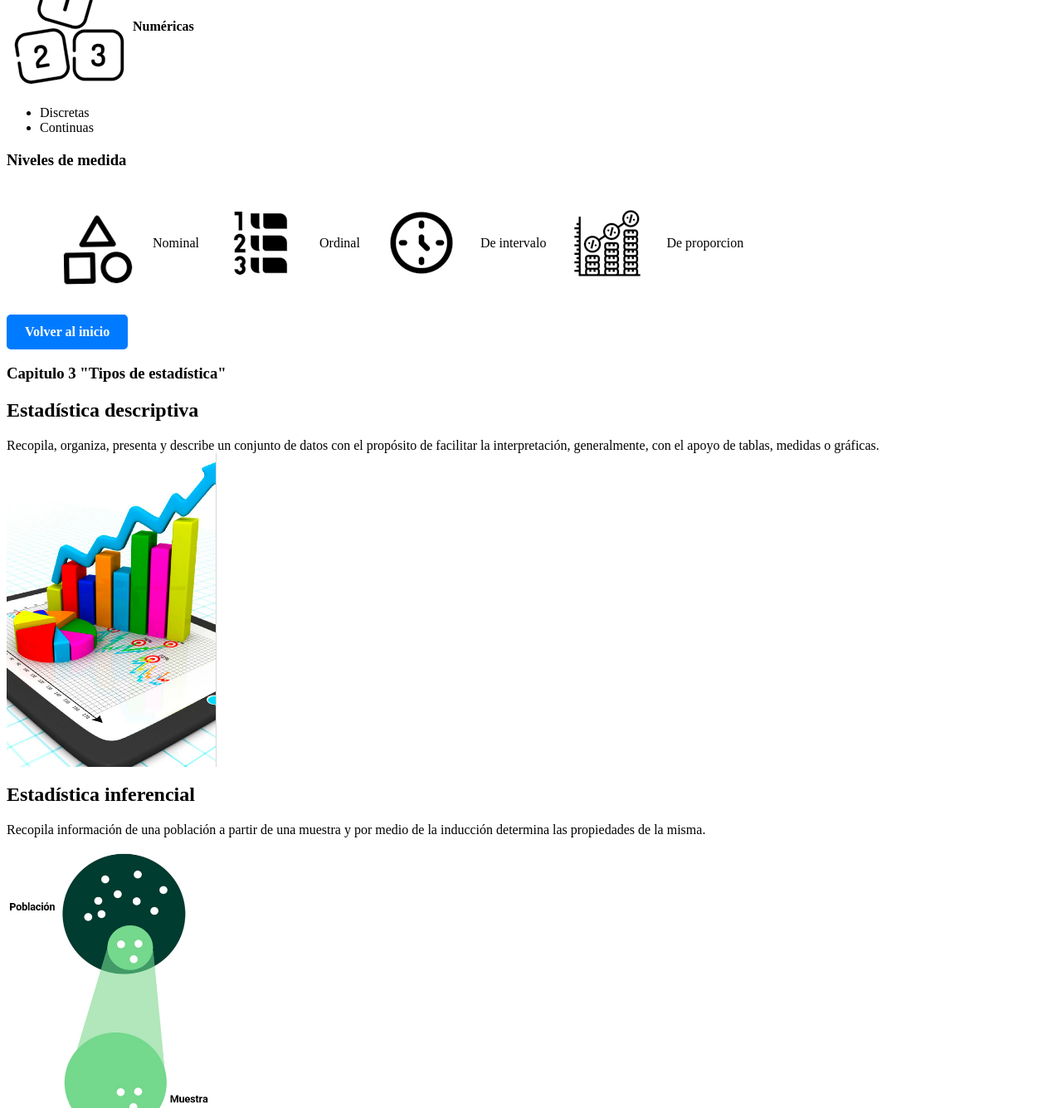
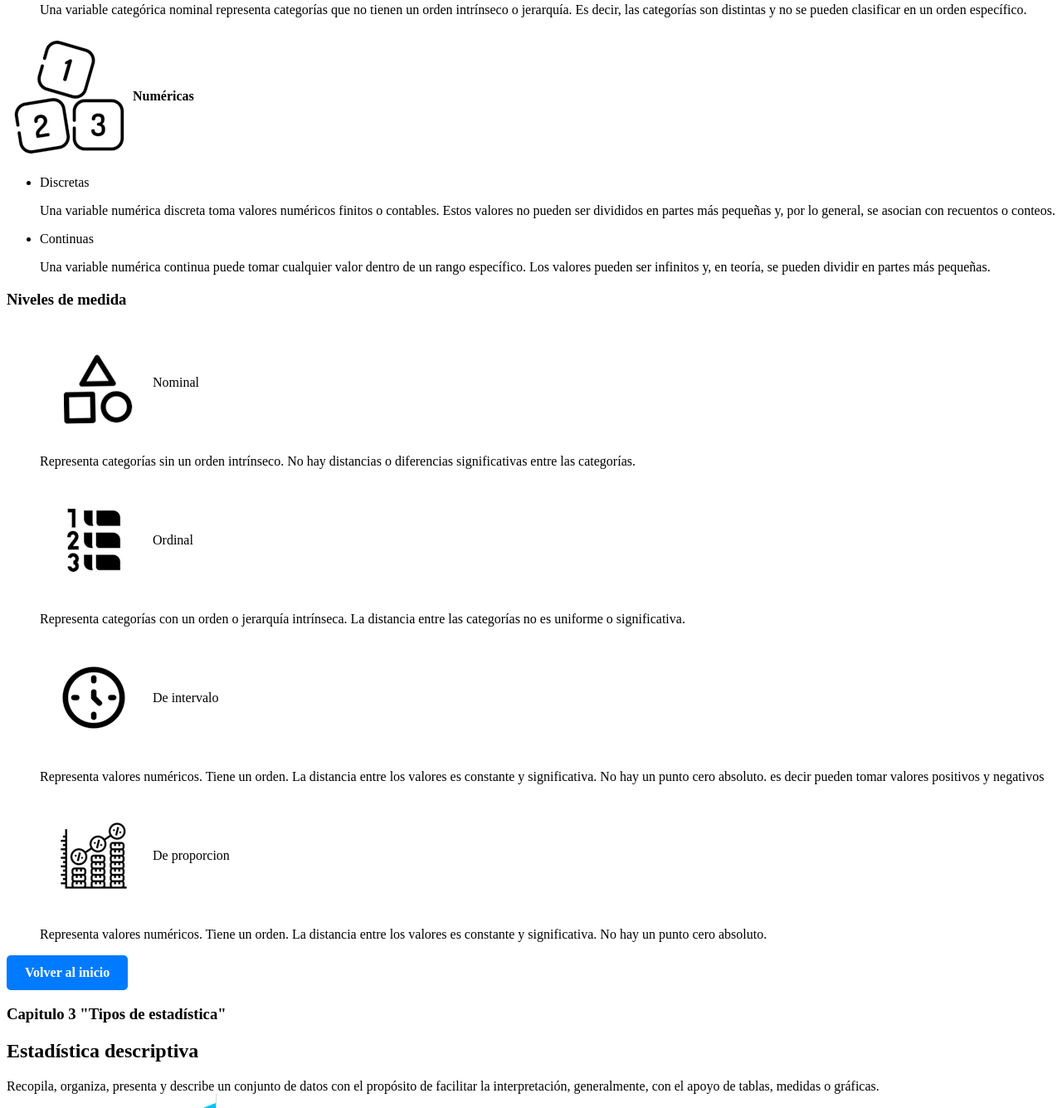
Before and after one commit to MarianoMonjeTecnico2023/Estadistica_Probabilidad, a plain HTML site: page index.html in a window 1280 px wide. Shown: the part 857-2192 px from the top of the page at 83% size. Drawn offline with Linux system fonts and the light colour scheme.

Commit message:
Agregando definiciones al HTML

```diff
--- a/index.html
+++ b/index.html
@@ -42,21 +42,33 @@
         <img src="1.jpg" alt=""><h4>Categóricas</h4>
     <ul>
         <li>Ordinal</li>
+        <p>Una variable categórica ordinal representa categorías que tienen un orden o jerarquía intrínseca, pero la distancia entre las categorías no es necesariamente uniforme o significativa.</p>
         <li>Nominal</li>
+        <p>Una variable categórica nominal representa categorías que no tienen un orden intrínseco o jerarquía. Es decir, las categorías son distintas y no se pueden clasificar en un orden específico.</p>
     </ul>
 
     <img src="2.jpg" alt="numericas"> <h4>Numéricas</h4>
     <ul>
         <li>Discretas</li>
+        <p>Una variable numérica discreta toma valores numéricos finitos o contables. Estos valores no pueden ser divididos en partes más pequeñas y, por lo general, se asocian con recuentos o conteos.</p>
         <li>Continuas</li>
+        <p>Una variable numérica continua puede tomar cualquier valor dentro de un rango específico. Los valores pueden ser infinitos y, en teoría, se pueden dividir en partes más pequeñas.</p>
     </ul>
     <h3> Niveles de medida</h3>
 
     <ul class="Conceptos2">
-        <img src="3.jpg" alt=""><li>Nominal</li>
-        <img src="4.jpg" alt=""><li>Ordinal</li>
-        <img src="5.jpg" alt=""><li>De intervalo</li>
-        <img src="6.jpg" alt=""><li>De proporcion</li>
+        <img src="3.jpg" alt=""><li>Nominal</li><p>Representa categorías sin un orden intrínseco.
+            No hay distancias o diferencias significativas entre las categorías.</p>
+        <img src="4.jpg" alt=""><li>Ordinal</li><p>Representa categorías con un orden o jerarquía intrínseca.
+            La distancia entre las categorías no es uniforme o significativa.</p>
+        <img src="5.jpg" alt=""><li>De intervalo</li><p>Representa valores numéricos.
+            Tiene un orden.
+            La distancia entre los valores es constante y significativa.
+            No hay un punto cero absoluto. es decir pueden tomar valores positivos y negativos</p>
+        <img src="6.jpg" alt=""><li>De proporcion</li><p>Representa valores numéricos.
+            Tiene un orden.
+            La distancia entre los valores es constante y significativa.
+            No hay un punto cero absoluto.</p>
     </ul>
     <a href="#Inicio" id="Inicio">Volver al inicio</a>
  </section>
```
